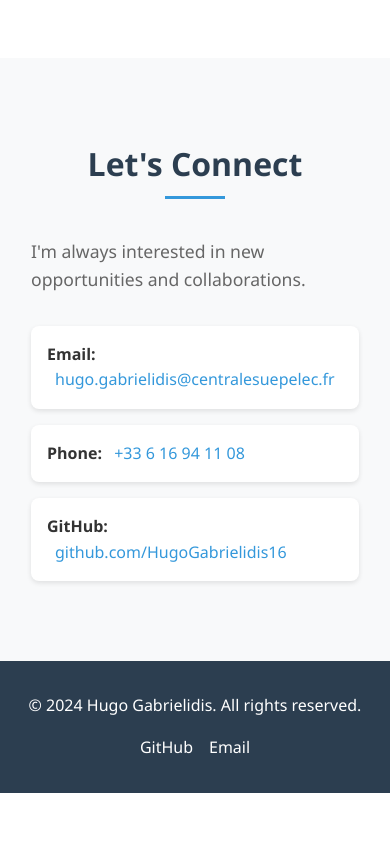
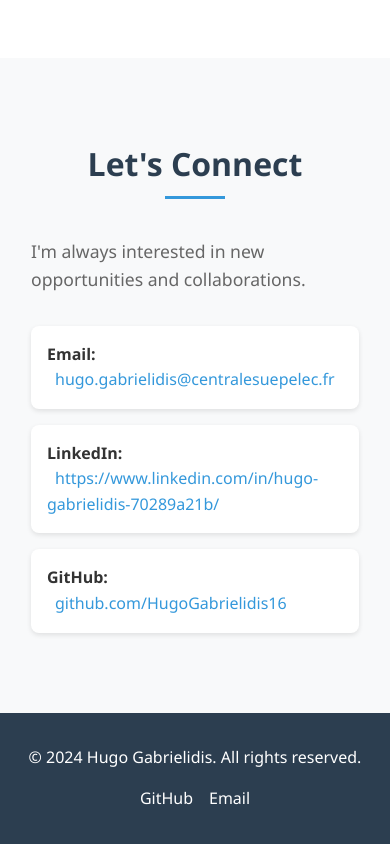
Before and after one commit to HugoGabrielidis16/HugoGabrielidis16.github.io, a plain HTML site: page index.html in a window 390 px wide. Shown: the part 5794-6638 px from the top of the page. Before the commit the page ends 6587 px from the top, so only its background shows below. Drawn offline with Linux system fonts and the light colour scheme.

Commit message:
[CHANGE] phone -> linkedin

```diff
--- a/index.html
+++ b/index.html
@@ -233,8 +233,8 @@
                                 <a href="mailto:hugo.gabrielidis@centralesuepelec.fr">hugo.gabrielidis@centralesuepelec.fr</a>
                             </div>
                             <div class="contact-item">
-                                <strong>Phone:</strong>
-                                <a href="tel:+33616941108">+33 6 16 94 11 08</a>
+                                <strong>LinkedIn:</strong>
+                                <a href="https://www.linkedin.com/in/hugo-gabrielidis-70289a21b/" target="_blank">https://www.linkedin.com/in/hugo-gabrielidis-70289a21b/</a>
                             </div>
                             <div class="contact-item">
                                 <strong>GitHub:</strong>
```
